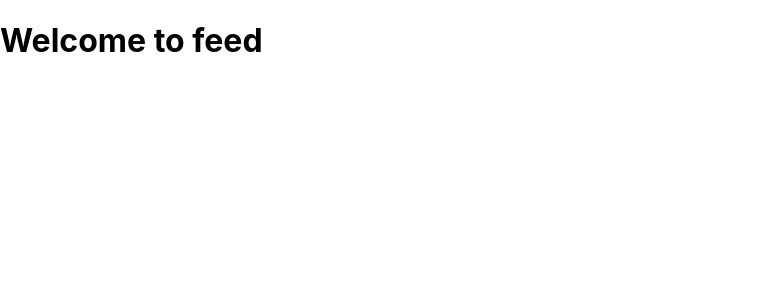
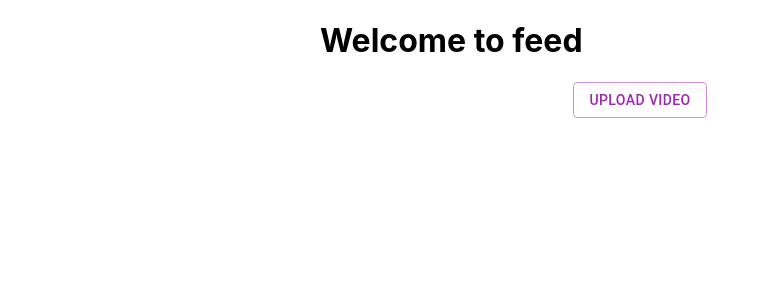
Before and after one commit to anujkaushik1/Reels-Clone-React-JS, a React (Create React App) app: page / in a window 1280 px wide. Shown: the top 300 px of the page, without its empty margins (0-769 px from the left). Built offline with nearby package versions, Linux system fonts and the light colour scheme; no server answers; sample sign-in values are in the browser's storage; the HTML template or start-up script is replaced by a standard one.

Commit message:
Completed UI for Upload File Component

```diff
--- a/src/App.js
+++ b/src/App.js
@@ -43,7 +43,7 @@ function App() {
       unsub();     // jo event listener attach componentDidMount pr woh hatt jaega
     }
 
-  })
+  },[])
 
   const store = {
     user,
@@ -55,6 +55,9 @@ function App() {
   return (
     <>
       <BrowserRouter>
+      {
+        console.log(loading)
+      }
         <context.Provider value={store}>
           {
             !loading && <Routes>
--- a/src/Components/Feed.js
+++ b/src/Components/Feed.js
@@ -1,10 +1,15 @@
 import React from 'react'
+import UploadFile from './UploadFile'
 
 function Feed() {
   return (
-    <div>
+    <div style={{ display: 'flex', justifyContent: 'center', flexDirection: 'column', alignItems: 'center' }}>
+      <div className='comp' style={{ width: '50%' }}>
         <h1>Welcome to feed</h1>
+      </div>
+      <UploadFile />
     </div>
+
   )
 }
 
--- /dev/null
+++ b/src/Components/UploadFile.js
@@ -0,0 +1,35 @@
+import React, { useState } from 'react'
+import Alert from '@mui/material/Alert';
+import Button from '@mui/material/Button';
+import LinearProgress from '@mui/material/LinearProgress';
+
+function UploadFile() {
+  const [error, setError] = useState('');
+  const [loading, setLoading] = useState(false);
+
+  return (
+    <div>
+
+      {
+        error !== '' ? <Alert severity="error">This is the biggest error</Alert> :
+          <>
+            <input type="file" accept='video/*' id='upload-input' style={{ display: 'none' }} />
+            <label htmlFor="upload-input">
+
+              <Button variant='outlined' color='secondary' component='span' disabled = {loading}>  {/* yeh button span ki prperties le ayya */}
+                Upload Video
+              </Button>
+            </label>
+
+            {
+              loading && <LinearProgress color="secondary" style={{marginTop: '3%'}}/>
+            }
+          </>
+
+
+      }
+    </div>
+  )
+}
+
+export default UploadFile
```
